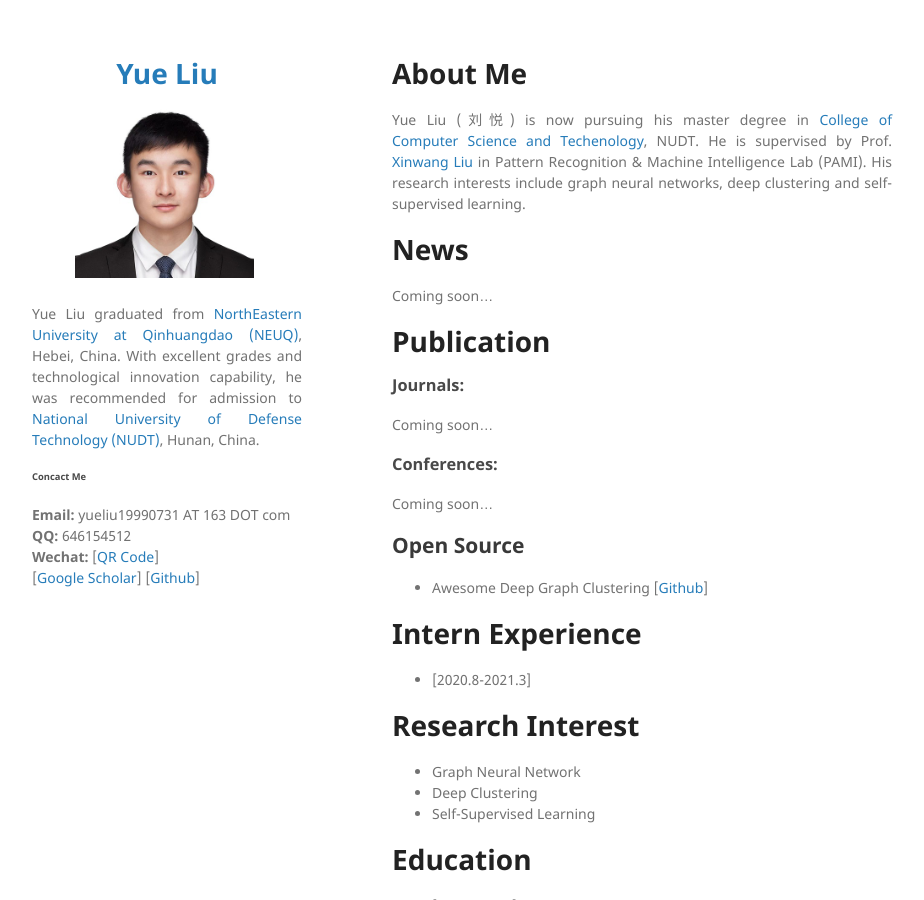
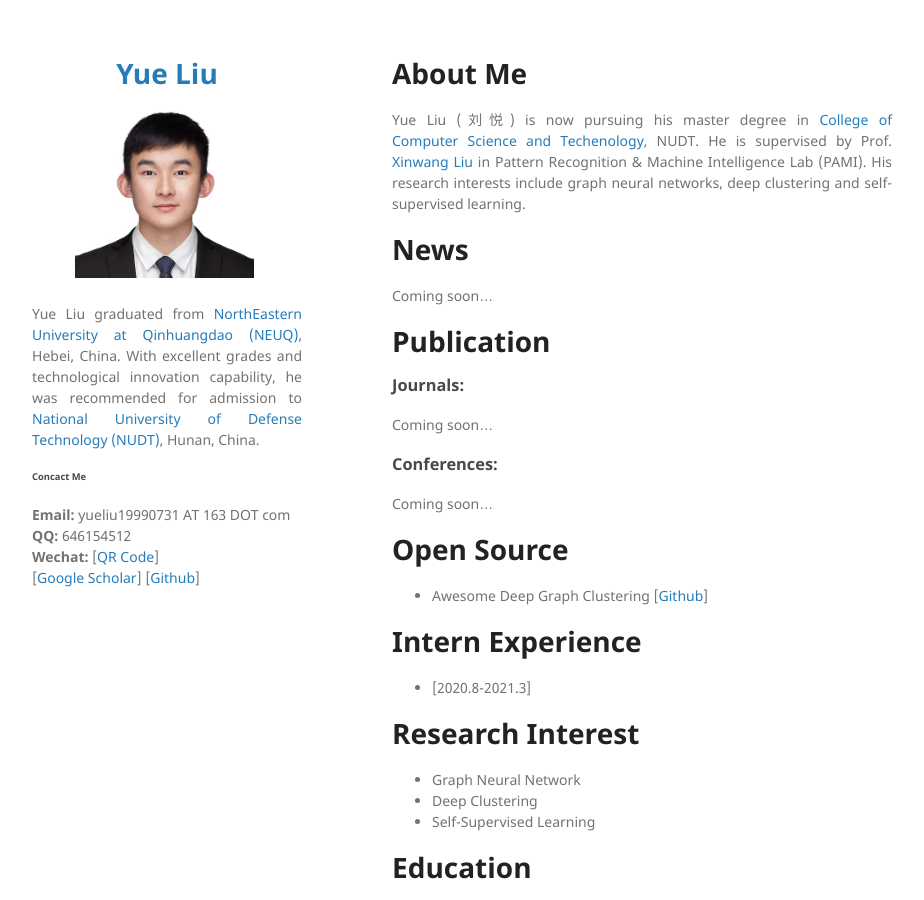
Before and after one commit to yueliu1999/yueliu1999.github.io, a Jekyll site: the page built from index.md, in a window 1280 px wide and 900 px high. Shown: the whole window, without its empty margins (178-1102 px from the left). Built offline with Jekyll 4.4.1, drawn with Linux system fonts in a browser that asks for light colours; our own code applies the rules of GitHub Pages for plain Markdown files.

```diff
--- a/index.md
+++ b/index.md
@@ -34,7 +34,7 @@ Coming soon...
 
 
 
-## Open Source
+# Open Source
 
 - Awesome Deep Graph Clustering \[[Github](https://github.com/yueliu1999/Awesome-Deep-Graph-Clustering)]
 
```
